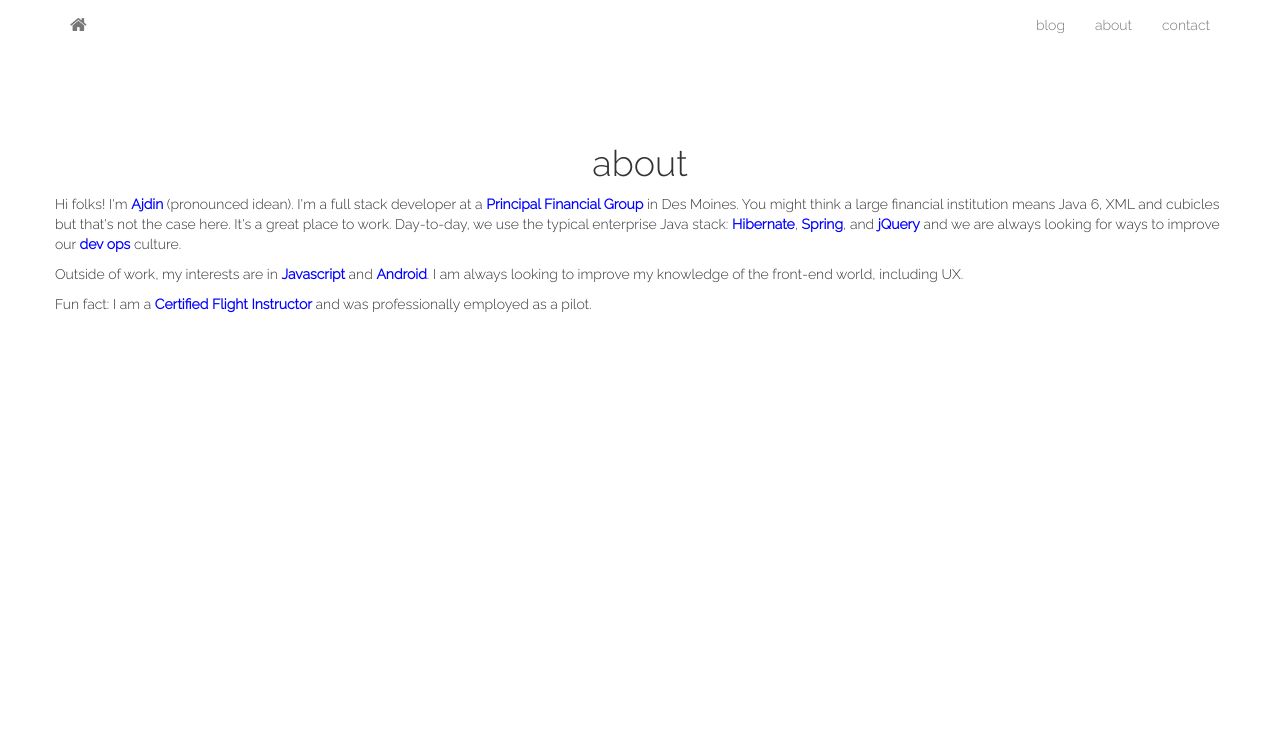
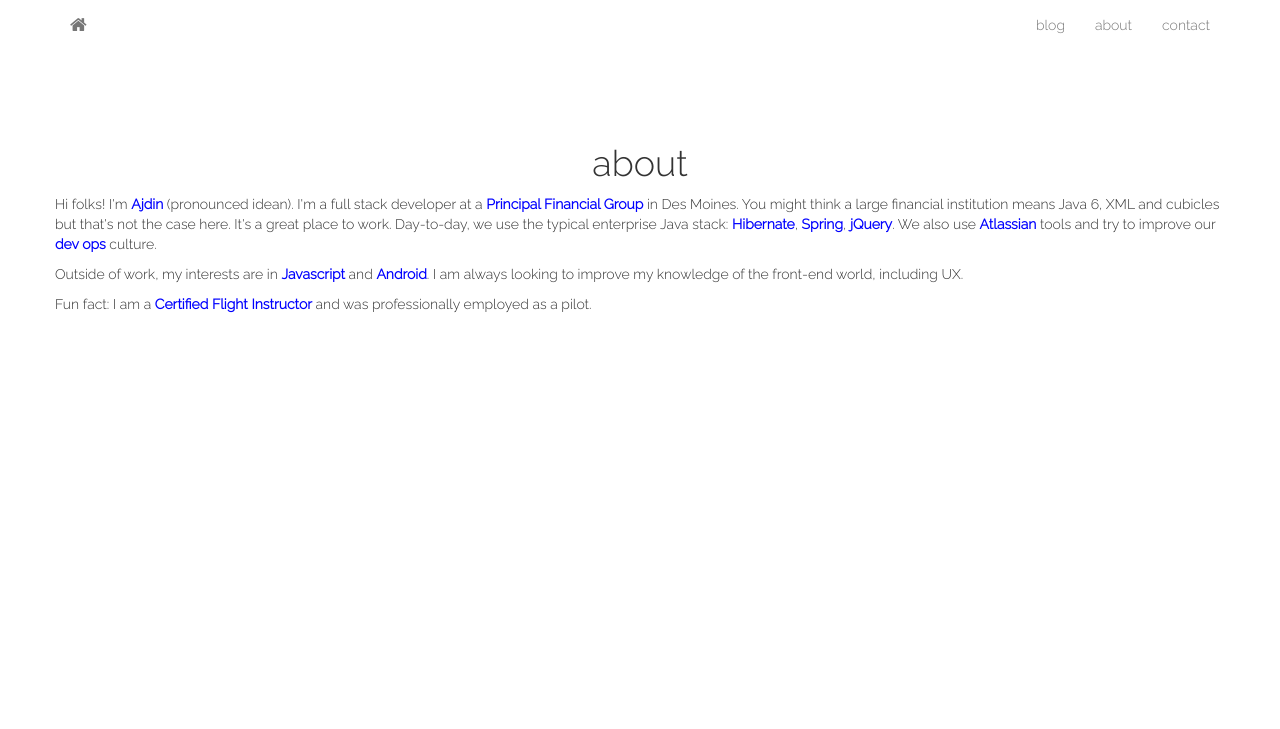
Before and after one commit to ajdinhedzic/personal_website, a plain HTML site: page about.html in a window 1280 px wide. Shown: the top 729 px of the page. Drawn offline with nearby package versions, Linux system fonts and the light colour scheme.

Commit message:
wording fix on about page

```diff
--- a/about.html
+++ b/about.html
@@ -38,7 +38,7 @@
     <div class="container container-content">
    		<div class="row">
   			<h1 class="row-text-center ">about</h1>
-        <p>Hi folks! I'm <strong>Ajdin</strong> (pronounced idean).  I'm a full stack developer at a <strong>Principal Financial Group</strong> in Des Moines. You might think a large financial institution means Java 6, XML and cubicles but that's not the case here. It's a great place to work.  Day-to-day, we use the typical enterprise Java stack: <strong>Hibernate</strong>, <strong>Spring</strong>, and <strong>jQuery</strong> and we are always looking for ways to improve our <strong>dev ops</strong> culture.</p>
+        <p>Hi folks! I'm <strong>Ajdin</strong> (pronounced idean).  I'm a full stack developer at a <strong>Principal Financial Group</strong> in Des Moines. You might think a large financial institution means Java 6, XML and cubicles but that's not the case here. It's a great place to work.  Day-to-day, we use the typical enterprise Java stack: <strong>Hibernate</strong>, <strong>Spring</strong>, <strong>jQuery</strong>.  We also use <strong>Atlassian</strong> tools and try to improve our <strong>dev ops</strong> culture.</p>
         <p>Outside of work, my interests are in <strong>Javascript</strong> and <strong>Android</strong>.  I am always looking to improve my knowledge of the front-end world, including UX.</p>
         <p>Fun fact: I am a <strong>Certified Flight Instructor</strong> and was professionally employed as a pilot.</p>
    		</div>
```
